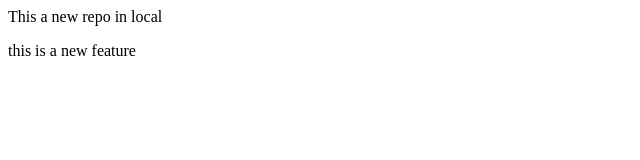
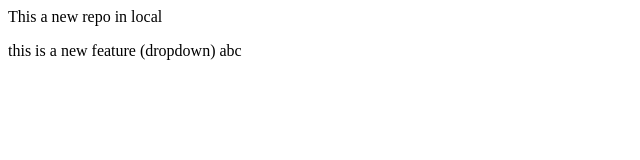
Before and after one commit to goudampallyvaishnavi/localrepo, a plain HTML site: page index.html in a window 1280 px wide. Shown: the whole page, without its empty margins (0-640 px from the left). Drawn offline with Linux system fonts and the light colour scheme.

Commit message:
added abc

```diff
--- a/index.html
+++ b/index.html
@@ -1,2 +1,4 @@
 <p>This a new repo in local</p>
-<p> this is a new feature</p>
+<p> this is a new feature (dropdown)
+    abc
+</p>
```
